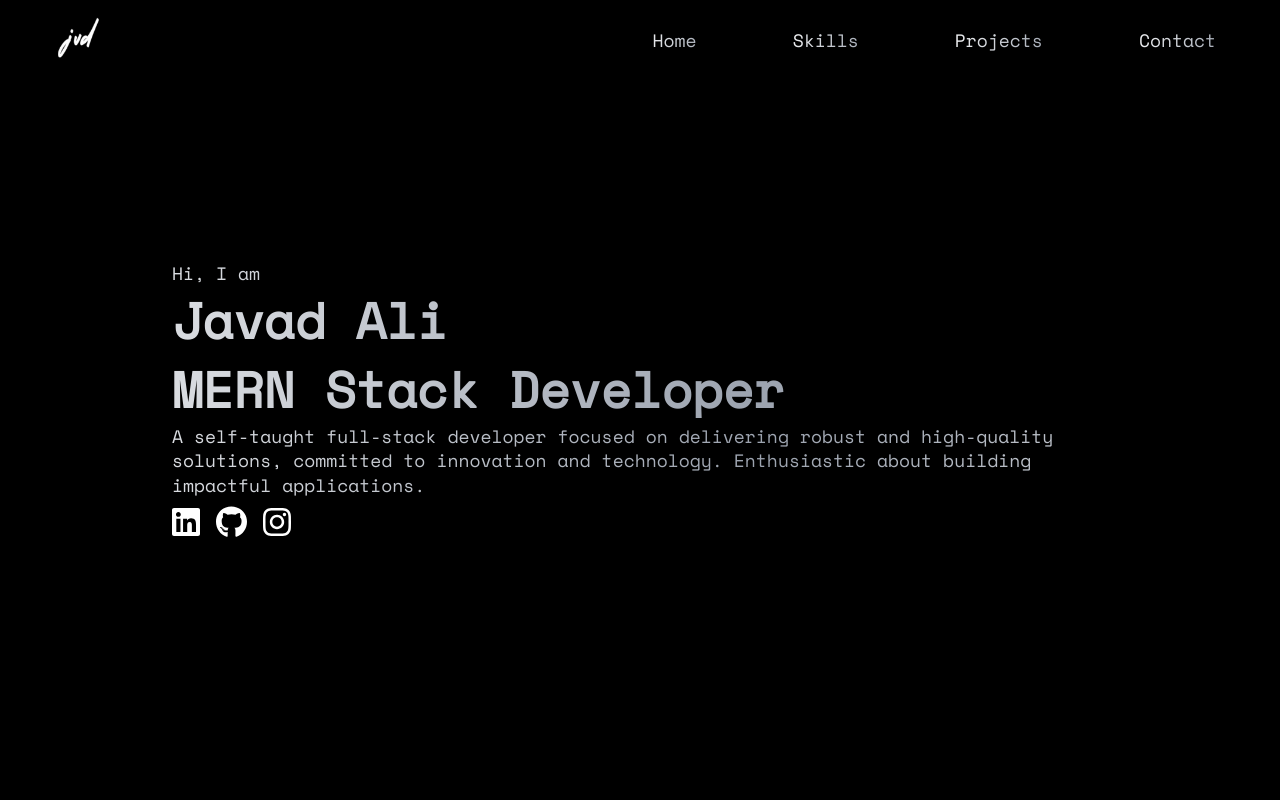
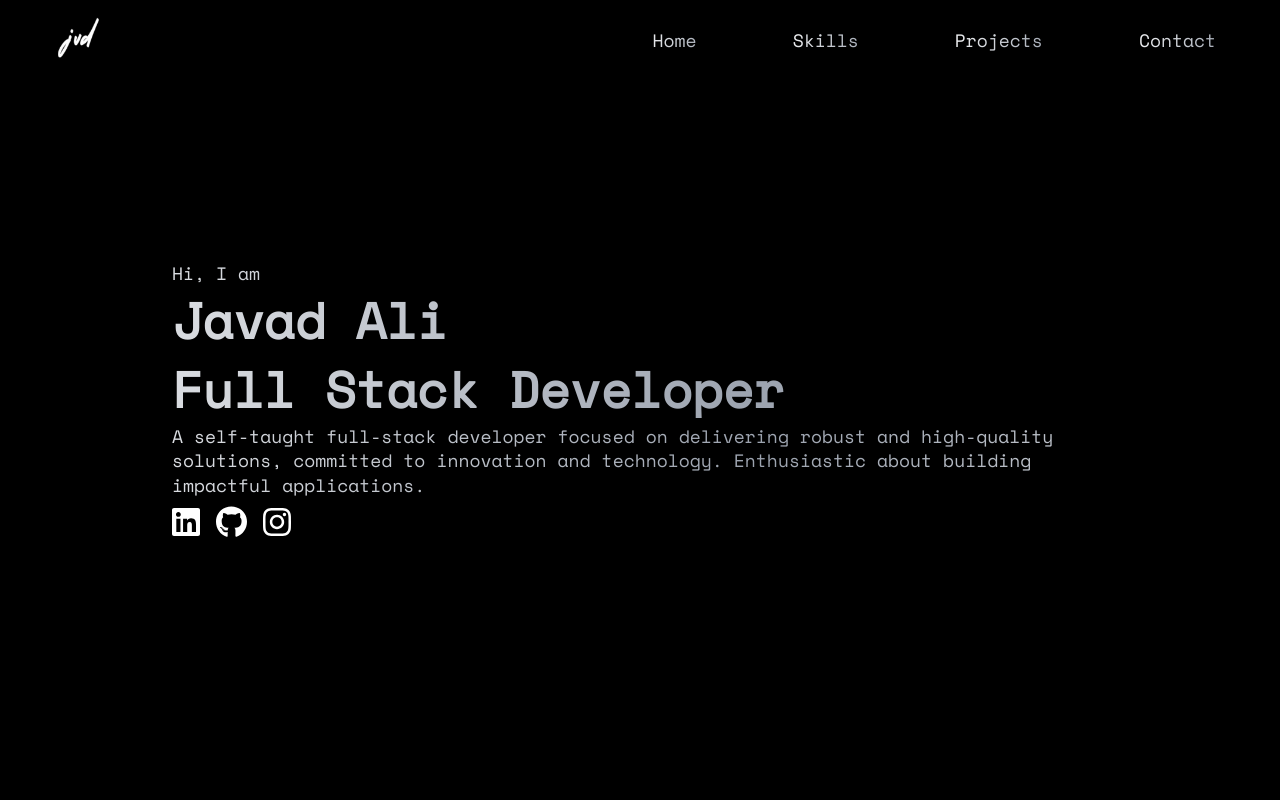
Before and after one commit to JavadAlip/React-Portfolio, a React (Create React App) app: page / in a window 1280 px wide. Shown: the top 800 px of the page. Built offline with nearby package versions, Linux system fonts and the light colour scheme.

Commit message:
MERN to Full

```diff
--- a/src/components/home.jsx
+++ b/src/components/home.jsx
@@ -15,7 +15,7 @@ const Home = () => {
             Javad Ali
           </h1>
           <h2 className="font-bold text-[50px] gradient-text-animation font-space">
-            MERN Stack Developer
+            Full Stack Developer
           </h2>
           <p className="mb-2 gradient-text-animation text-[18px] font-space">
             A self-taught full-stack developer focused on delivering robust and
```
